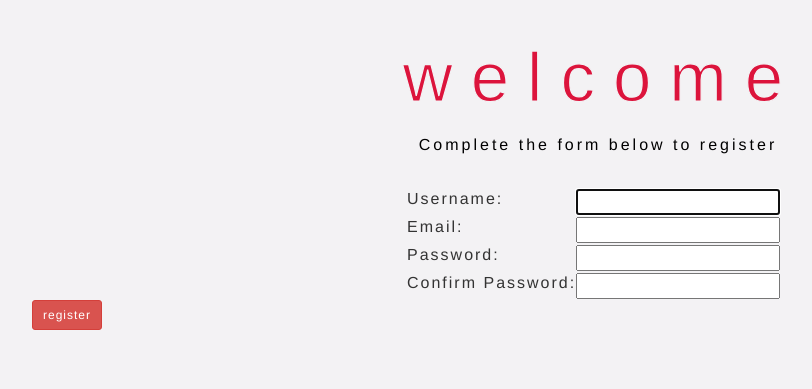
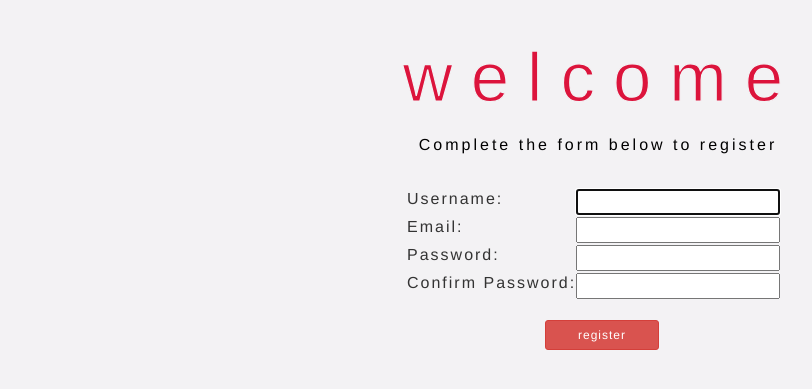
Before and after one commit to samgiagtzoglou/wheels, a Django app: page /register in a window 1280 px wide. Shown: the top 389 px of the page, without its empty margins (38-850 px from the left). Run offline with Django 3.2, Linux system fonts and the light colour scheme; parts of the project's set-up code (start-up, migrations or seed data) failed here and were passed over; some libraries are stand-ins or nearby versions.

Commit message:
register button center

```diff
--- a/static/css/styles.css
+++ b/static/css/styles.css
@@ -1,7 +1,8 @@
 body {
 	background-color: #f3f2f4;
 }
-h1 {color: black;
+h1 {
+	color: black;
    -webkit-text-stroke-width: 1.25px;
    -webkit-text-stroke-color: #f3f2f4;
    letter-spacing: 18px;
@@ -10,7 +11,9 @@ h1 {color: black;
 	font-weight: lighter;
 	padding-top: 20px;
 }
-h2 {color: black;
+
+h2{
+	color: black;
 	font-family: helvetica;
 	letter-spacing: 3px;
 	font-size:16px;
@@ -38,3 +41,10 @@ input{
 	font-weight: lighter;
 	padding-left: 375px;
 }
+
+#registerbtn{
+	width: 10%;
+	margin-right: 45%;
+	margin-left: 45%;
+	margin-top: 20px;
+}
--- a/templates/registration/register.html
+++ b/templates/registration/register.html
@@ -30,8 +30,9 @@
             </tr>
         </table>
 
-<input class="btn btn-danger btn-sm" type="submit" value="register"/>
+        <input class="btn btn-danger btn-sm" id="registerbtn" align="center" type="submit" value="register"/>
         <input align="justify" type="hidden" name="next" value="{{ next }}" />
+    </div>
 </form>
 
     {% endblock %}
```
Lines whose indentation alone changed are shown as unchanged.
